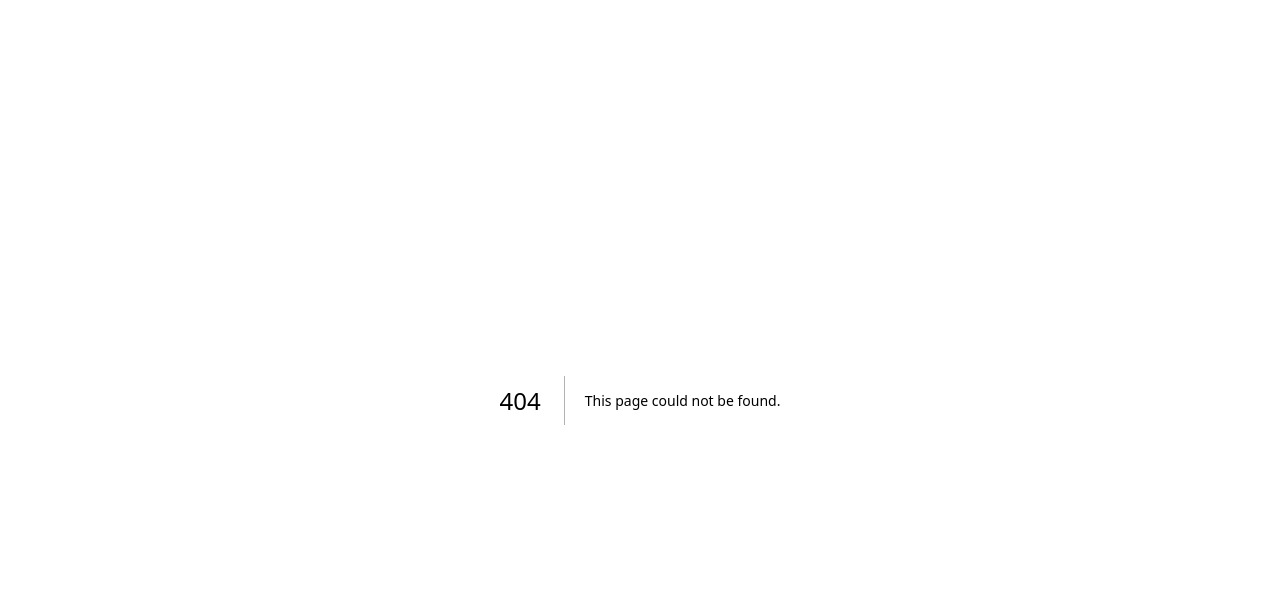
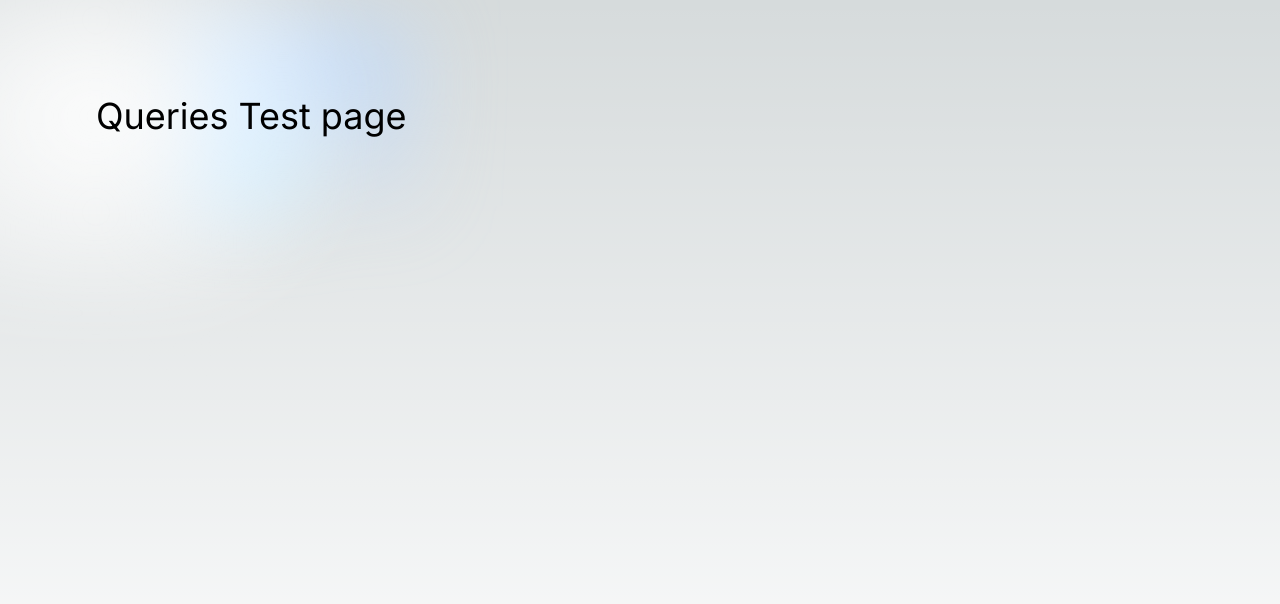
Before and after one commit to velkan14/test-page, a Next.js app: page /queries in a window 1280 px wide. Before the commit this address had no page. Shown: the top 604 px of the page. Built offline with nearby package versions, Linux system fonts and the light colour scheme.

Commit message:
feat: add query page

```diff
--- /dev/null
+++ b/src/app/queries/page.tsx
@@ -0,0 +1,24 @@
+export default async function Queries({ searchParams }:{
+  searchParams: Promise<{ [key: string]: string | string[] | undefined }>
+}) {
+
+  const { WEBSITE_NAME = "Queries Test page" } = process.env;
+
+  const params = await searchParams
+
+  return (
+    <main className="flex min-h-screen flex-col justify-between p-24">
+      <div className="relative flex place-items-center before:absolute before:h-[300px] before:w-[480px] before:-translate-x-1/2 before:rounded-full before:bg-gradient-radial before:from-white before:to-transparent before:blur-2xl before:content-[''] after:absolute after:-z-20 after:h-[180px] after:w-[240px] after:translate-x-1/3 after:bg-gradient-conic after:from-sky-200 after:via-blue-200 after:blur-2xl after:content-[''] before:dark:bg-gradient-to-br before:dark:from-transparent before:dark:to-blue-700 before:dark:opacity-10 after:dark:from-sky-900 after:dark:via-[#0141ff] after:dark:opacity-40 before:lg:h-[360px] z-[-1]">
+        <div className="relative dark:drop-shadow-[0_0_0.3rem_#ffffff70] text-4xl">
+          {WEBSITE_NAME}
+        </div>
+      </div>
+
+      {
+      Object.entries(params).map(
+        (p)=> (<div>{p[0]} {p[1]}</div>)
+      )
+      }
+    </main>
+  );
+}
```
